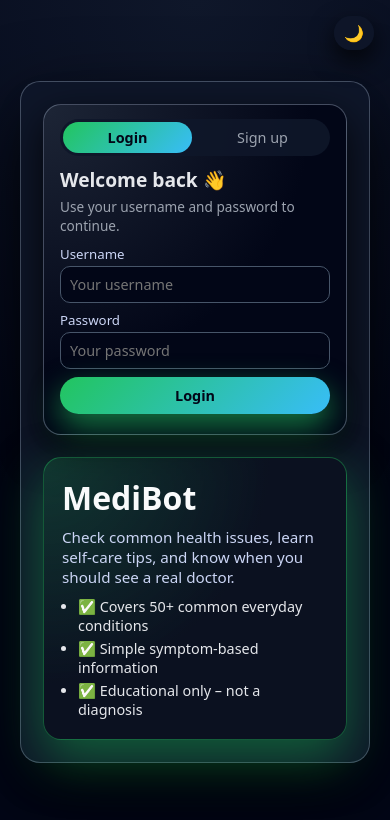
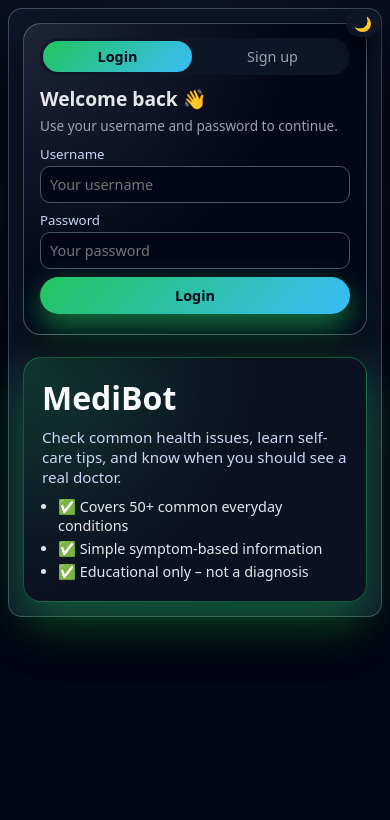
Before and after one commit to Aditya-Dhavani/Medibot, a website: page public/index.html in a window 390 px wide. Drawn offline with Linux system fonts and the light colour scheme.

Commit message:
Add files via upload

```diff
--- a/public/style.css
+++ b/public/style.css
@@ -571,31 +571,71 @@ body.light-mode .theme-toggle {
 
 /* Responsive */
 
-@media (max-width: 900px) {
+@media (max-width: 1024px) {
   .login-page {
     grid-template-columns: 1fr;
+    max-width: 100%;
   }
 
   .hero-panel {
-    order: 2;
+    order: 2; /* hero goes below the form */
+  }
+
+  .page {
+    max-width: 100%;
   }
 }
 
 @media (max-width: 768px) {
+  body {
+    padding: 12px;
+    align-items: flex-start;
+  }
+
+  .login-page,
   .page {
-    padding: 16px;
+    max-width: 100%;
+    padding: 14px;
+    border-radius: 14px;
   }
 
   .main {
-    grid-template-columns: 1fr;
+    grid-template-columns: 1fr; /* input card above results */
   }
 
   .header {
     grid-template-columns: auto minmax(0, 1fr);
     grid-template-rows: auto auto;
+    row-gap: 8px;
   }
 
   .user-info {
     text-align: left;
   }
 }
+
+@media (max-width: 480px) {
+  body {
+    padding: 8px;
+  }
+
+  .theme-toggle {
+    top: 10px;
+    right: 10px;
+    padding: 4px 8px;
+    font-size: 0.9rem;
+  }
+
+  .header h1 {
+    font-size: 1.4rem;
+  }
+
+  .input-card h2,
+  .results-card h2 {
+    font-size: 1rem;
+  }
+
+  #symptoms {
+    min-height: 100px;
+  }
+}
```
